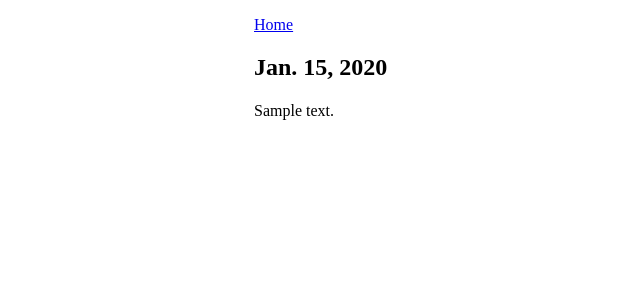
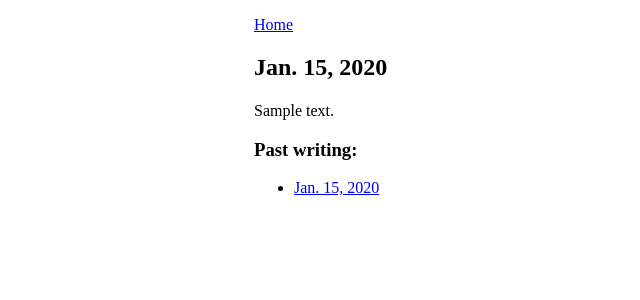
Before and after one commit to iafisher/writingstreak, a Django app: template compose/templates/compose/archive.html in a window 1280 px wide. Shown: the top 300 px of the page, without its empty margins (66-706 px from the left). Run offline with Django 3.2, Linux system fonts and the light colour scheme; the template is opened without the code that fills it: values that come from a table or form of the project are taken from there, others are empty; tables that the repository leaves empty hold one stand-in row (values such as "Sample post").

Commit message:
Order by date and display past writing on archive pages

```diff
--- a/compose/templates/compose/archive.html
+++ b/compose/templates/compose/archive.html
@@ -13,5 +13,12 @@
   {% autoescape off %}
   <p>{{ writing.text_as_html }}</p>
   {% endautoescape %}
+
+  <h3>Past writing:</h3>
+  <ul>
+    {% for writing in past %}
+    <li><a href="{{ writing.get_absolute_url }}">{{ writing.date }}</a></li>
+    {% endfor %}
+  </ul>
 </div>
 {% endblock %}
--- a/compose/templates/compose/index.html
+++ b/compose/templates/compose/index.html
@@ -13,7 +13,7 @@
 {% block content %}
 <div class="container">
   {% csrf_token %}
-  <textarea id="textInput">{{ saved_text }}</textarea>
+  <textarea id="textInput">{{ writing.text }}</textarea>
   <p><span id="wordCount">0 words</span></p>
   <h3>Past writing:</h3>
   <ul>
```
Also changed, not shown: compose/views.py (+5 -4 lines).
